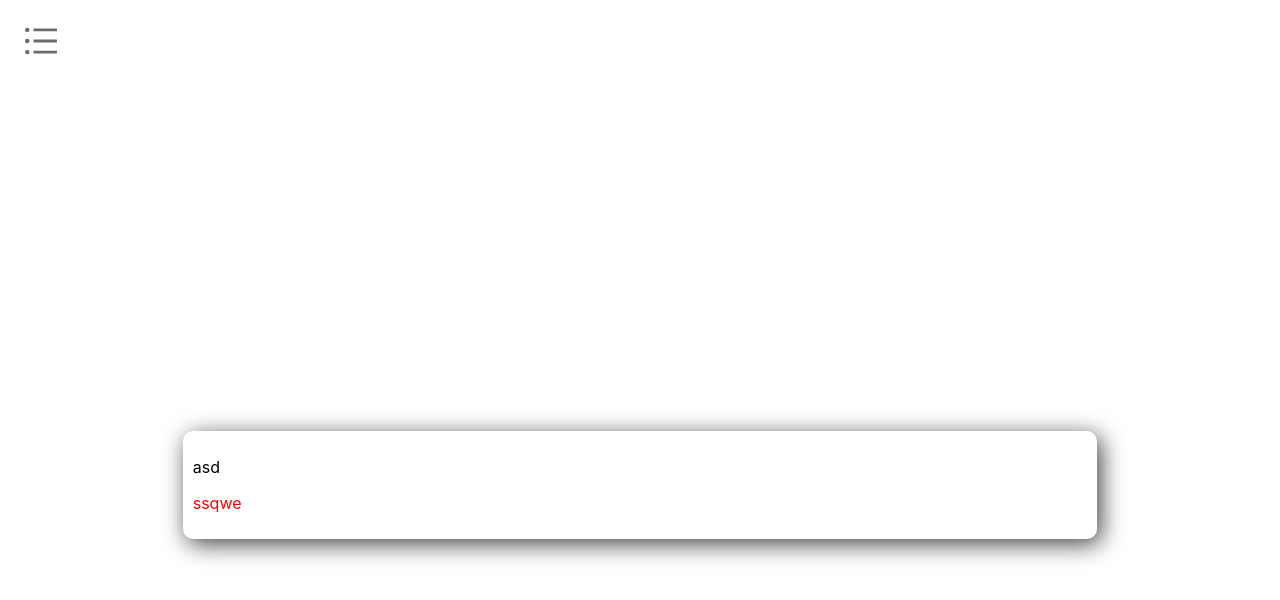
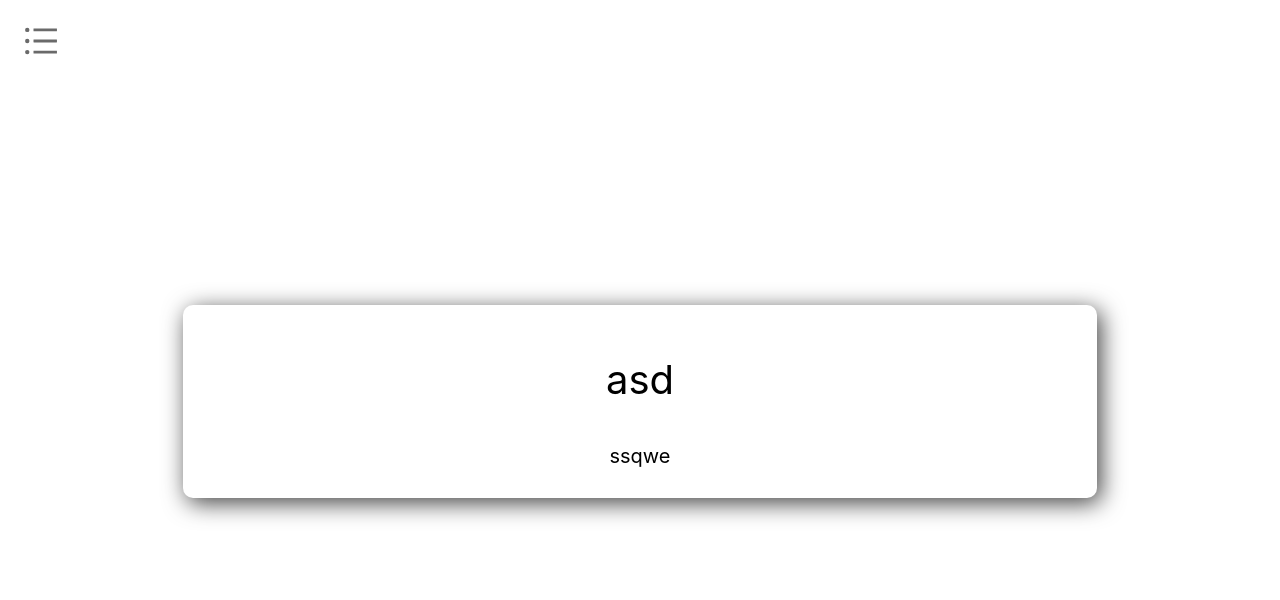
Before and after one commit to tal3898/vocabulary-practice, a React (Create React App) app: page / in a window 1280 px wide. Shown: the top 600 px of the page. Built offline with nearby package versions, Linux system fonts and the light colour scheme.

Commit message:
improved css

```diff
--- a/src/App.css
+++ b/src/App.css
@@ -2,6 +2,10 @@
   /* text-align: center; */
   /* background-color: #282c34; */
   height: 100vh;
+}
+
+.header {
+  position: absolute;
 }
 
 .App-logo {
--- a/src/card/card.css
+++ b/src/card/card.css
@@ -1,9 +1,23 @@
 .card {
     background-color: white;
-    color: red;
+    color: black;
     padding: 10px;
     width: 70%;
     margin: auto;
     border-radius: 10px;
     box-shadow: 4px 5px 23px 0px rgba(0,0,0,0.75);
 }
+
+.originalWord {
+    width: fit-content;
+    margin-right: auto;
+    margin-left: auto;
+    font-size: 40px;
+}
+
+.translationWord {
+    width: fit-content;
+    margin-right: auto;
+    margin-left: auto;
+    font-size: 20px;
+}
--- a/src/card/card.tsx
+++ b/src/card/card.tsx
@@ -9,8 +9,8 @@ interface Props {
 function Card({word}: Props) {
   return (
     <div className='card'>
-        <p style={{color: 'black'}}>{word.english}</p>
-        <p>{word.spanish}</p>
+        <p className='originalWord'>{word.english}</p>
+        <p className='translationWord'>{word.spanish}</p>
     </div>
   );
 }
```
